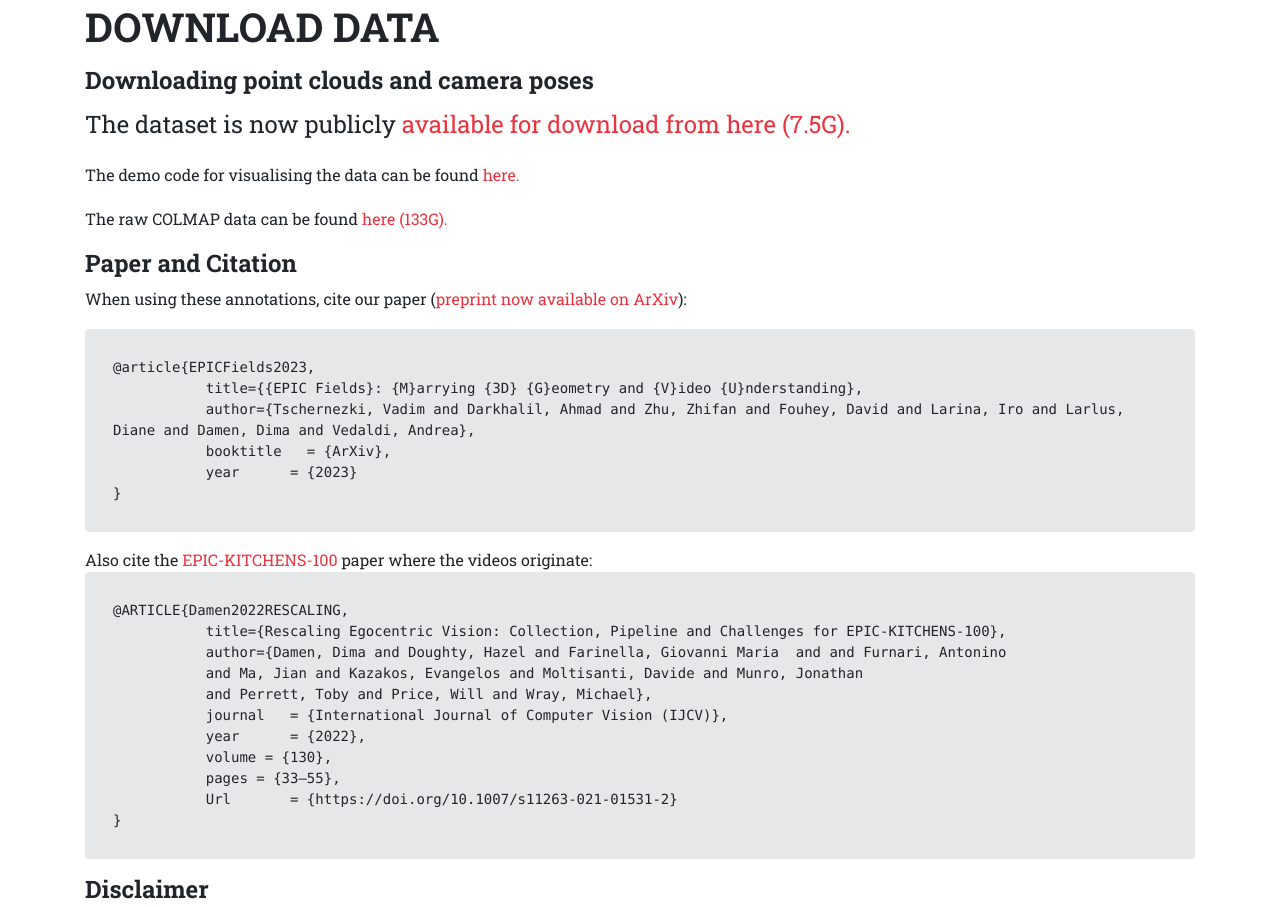
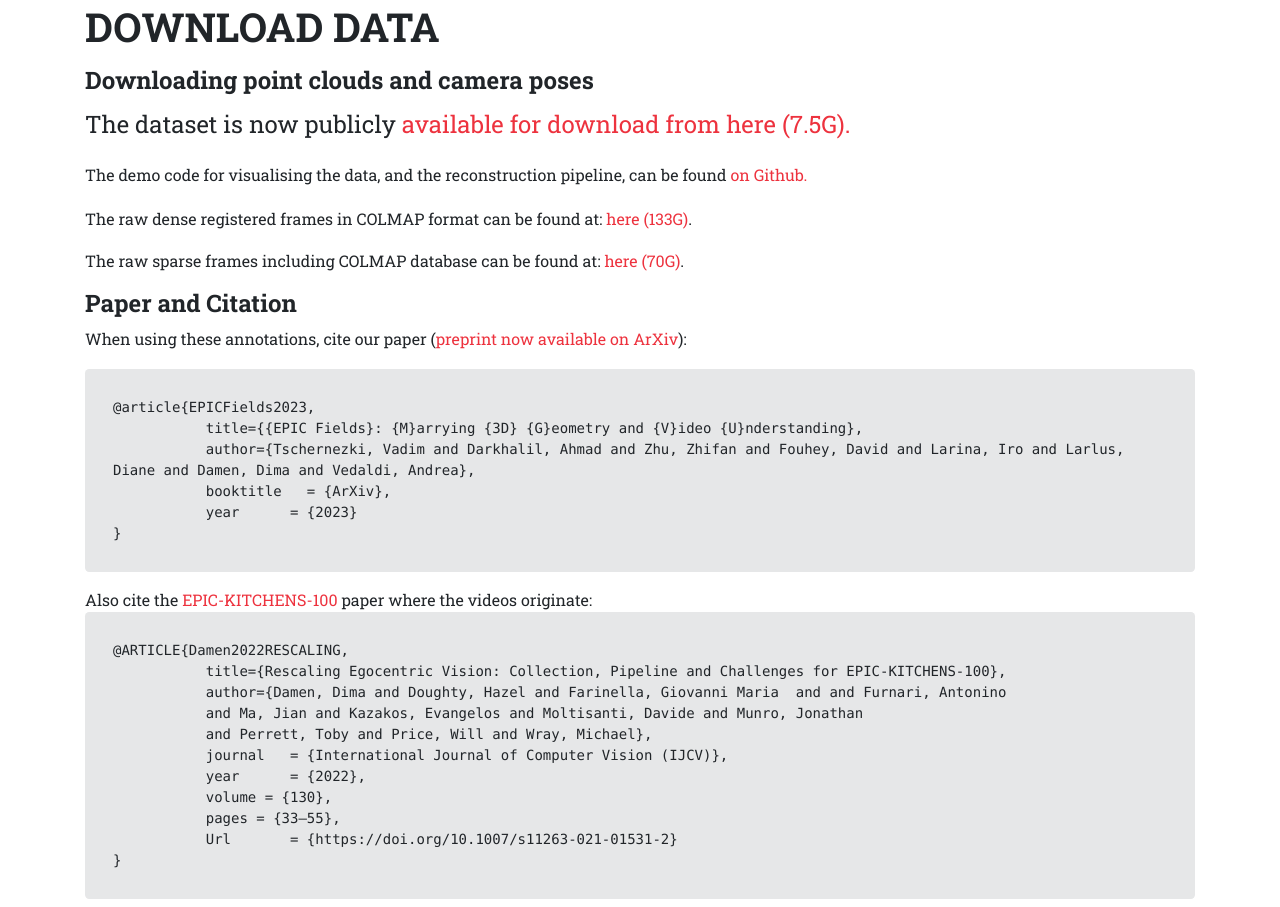
Before and after one commit to epic-kitchens/epic-fields, a plain HTML site: page index.html in a window 1280 px wide. Shown: the part 2497-3404 px from the top of the page. Drawn offline with Linux system fonts and the light colour scheme; a web font is replaced by a local one.

Commit message:
add link for sparse

```diff
--- a/index.html
+++ b/index.html
@@ -166,8 +166,11 @@
           <h4 class="section-subheading">Downloading point clouds and camera poses</h4>
 
           <p style='font-size:150%'>The dataset is now publicly <a href="https://www.dropbox.com/sh/s8y3xm06zjahopq/AADc8tenyIjm1LfIsVeslP18a?dl=0">available for download from here (7.5G).</a></p>
-          <p style='font-size:100%'>The demo code for visualising the data can be found <a href="https://github.com/epic-kitchens/epic-Fields-code">here.</a></p>
-          <p style='font-size:100%'>The raw COLMAP data can be found <a href="https://www.dropbox.com/sh/6tvc58e7gp9qr5c/AACeNjBhDmW-nT1cOvuTsY90a?dl=0">here (133G).</a></p>
+          <p style='font-size:100%'>The demo code for visualising the data, and the reconstruction pipeline, can be found <a href="https://github.com/epic-kitchens/epic-Fields-code">on Github.</a></p>
+          <p style='font-size:100%'>
+            The raw dense registered frames in COLMAP format can be found at: <a href="https://www.dropbox.com/sh/6tvc58e7gp9qr5c/AACeNjBhDmW-nT1cOvuTsY90a?dl=0">here (133G)</a>.</p>
+          <p style='font-size:100%'></p>The raw sparse frames including COLMAP database can be found at: <a href="https://www.dropbox.com/sh/zstt3hg0evsbpdd/AAAK4wANwtrl_Kxa03c4oTdLa?dl=0">here (70G)</a>.
+          </p>
 
         <h4 class="section-subheading">Paper and Citation</h4>
 
```
